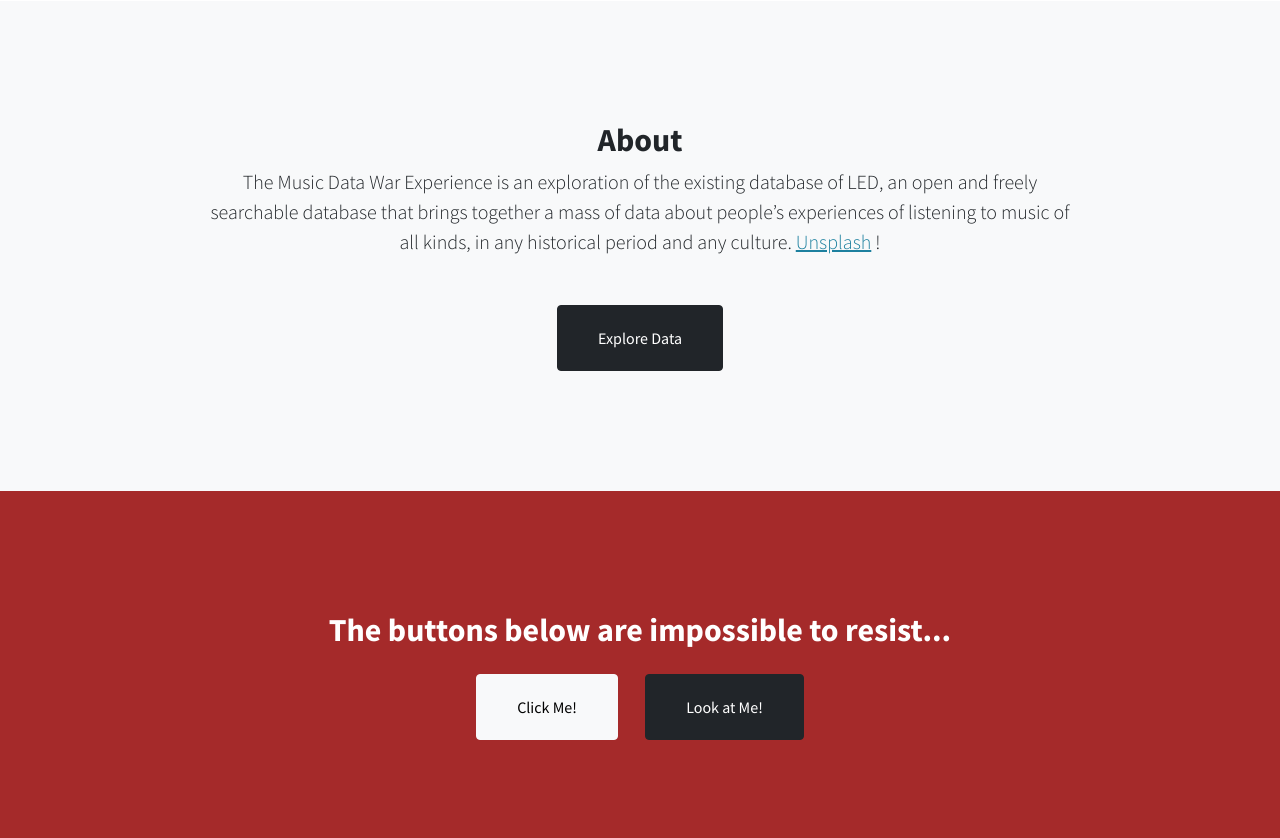
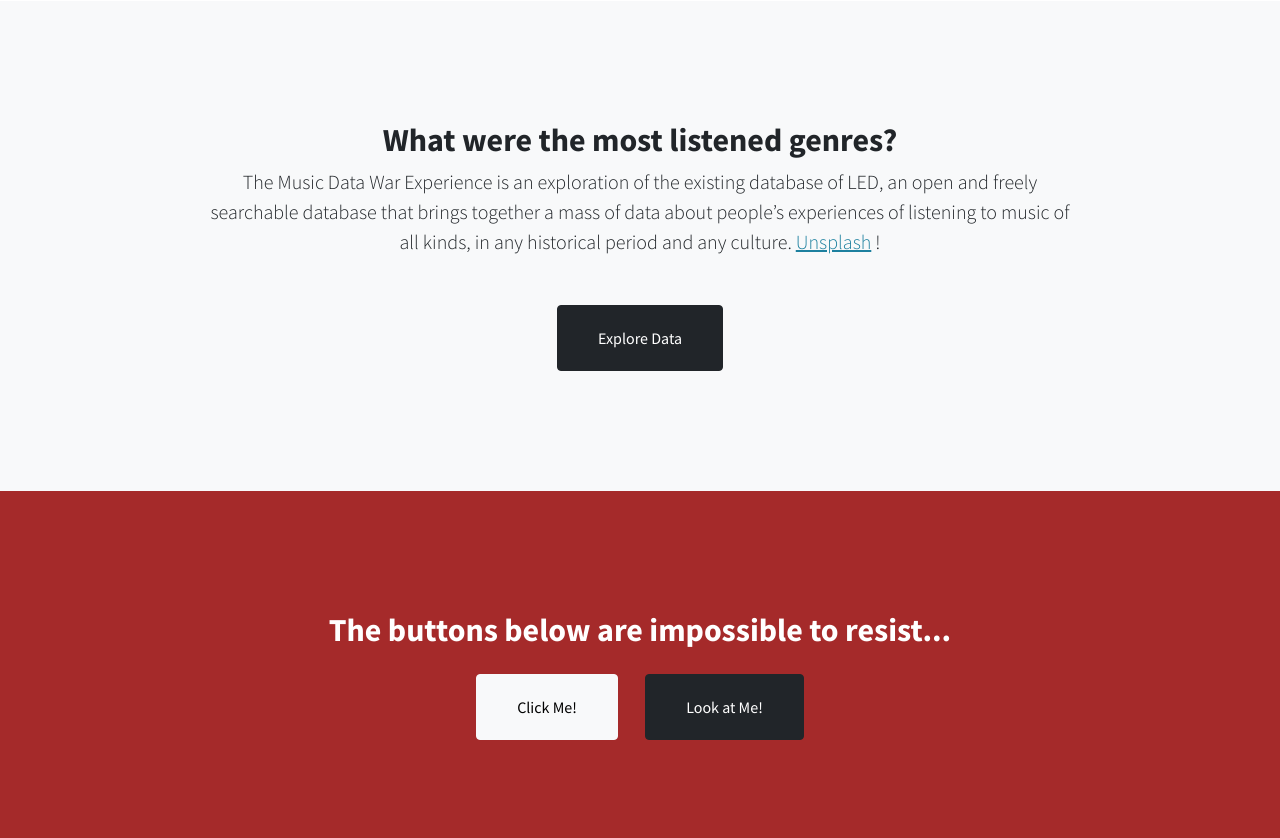
Before and after one commit to InfoViz/InfoViz, a website: page template/startbootstrap-stylish-portfolio-master/dist/index.html in a window 1280 px wide. Shown: the part 3700-4538 px from the top of the page. Drawn offline with nearby package versions, Linux system fonts and the light colour scheme; files whose address does not match are found by name.

Commit message:
test graph

```diff
--- a/template/startbootstrap-stylish-portfolio-master/dist/index.html
+++ b/template/startbootstrap-stylish-portfolio-master/dist/index.html
@@ -111,7 +111,7 @@
                 </div>
                 <div class="row gx-0">
                     <div class="col-lg-6">
-                        <a class="portfolio-item" href="#!">
+                        <a class="portfolio-item" href="#graph1">
                             <div class="caption">
                                 <div class="caption-content">
                                     <div class="h2">What were the most listened genres?</div>
@@ -157,12 +157,12 @@
                 </div>
             </div>
         </section>
-
-        <section class="content-section bg-light" id="about">
+        <!--GRAPH 1-->
+        <section class="content-section bg-light" id="graph1">
             <div class="container px-4 px-lg-5 text-center">
                 <div class="row gx-4 gx-lg-5 justify-content-center">
                     <div class="col-lg-10">
-                        <h2>About</h2>
+                        <h2>What were the most listened genres?</h2>
                         <p class="lead mb-5">
                             The Music Data War Experience is an exploration of the existing database of LED,
                             an open and freely searchable database that brings together a mass of data about
@@ -175,7 +175,6 @@
                 </div>
             </div>
         </section>
-
         <!-- Call to Action-->
         <section class="content-section bg-primary text-white">
             <div class="container px-4 px-lg-5 text-center">
```
Also changed, not shown: 1 other file.
